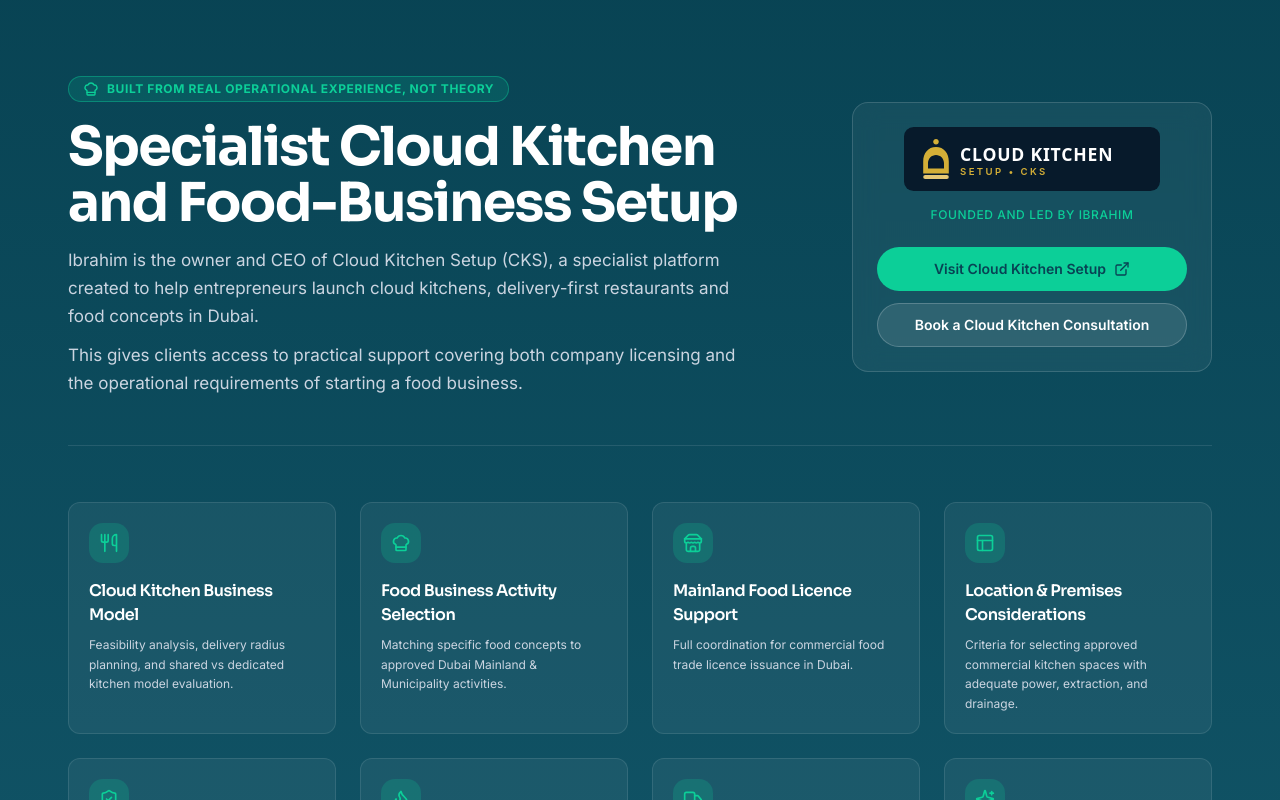
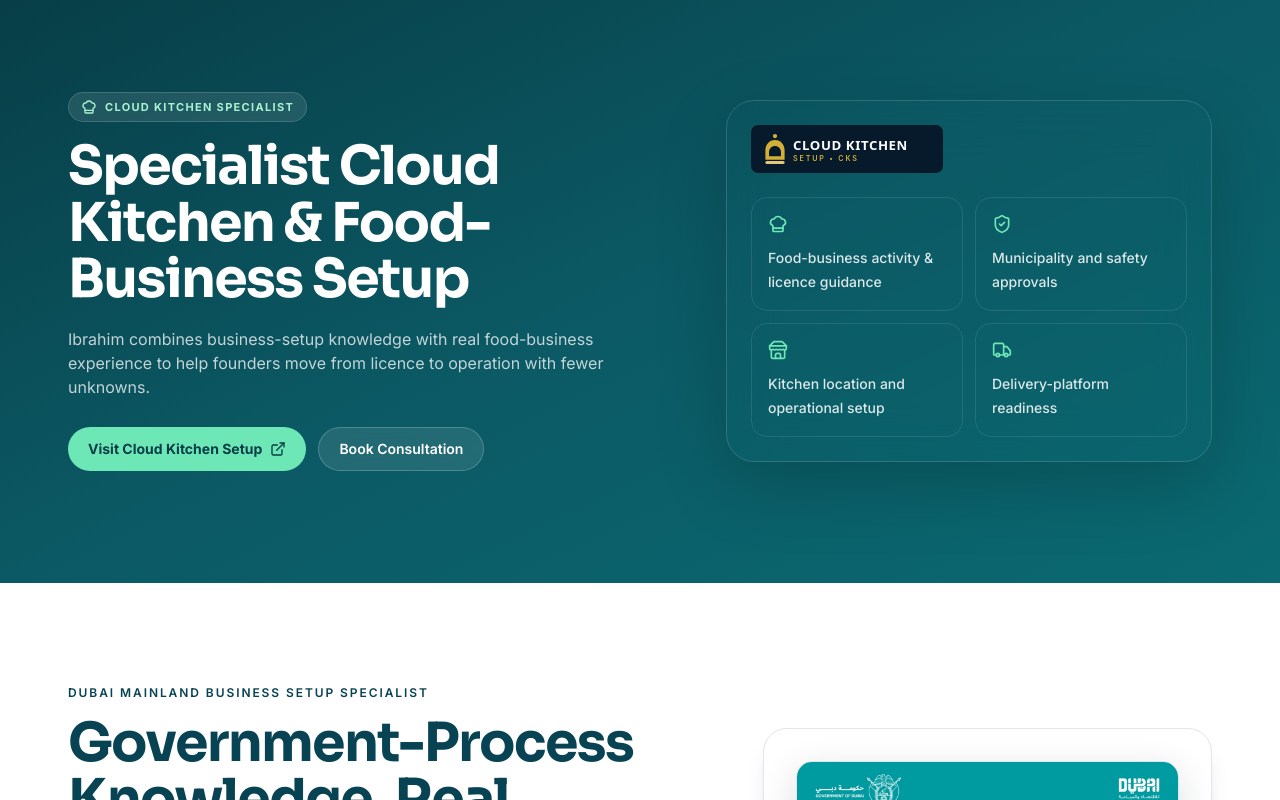
Before and after one commit to fasciola/ibrahim, a React (Vite) app: page / in a window 1280 px wide. Shown: the part 3260-4060 px from the top of the page. Built offline with nearby package versions, Linux system fonts and the light colour scheme; no server answers.

Commit message:
Simplify cloud kitchen section and add negative space

```diff
--- a/src/components/home/CloudKitchenAuthority.jsx
+++ b/src/components/home/CloudKitchenAuthority.jsx
@@ -1,94 +1,66 @@
 import { Link } from "react-router-dom";
-import { Utensils, ExternalLink, ArrowRight, Flame, Store, ShieldCheck, Truck, Layout, ChefHat, Sparkles } from "lucide-react";
+import { ExternalLink, ChefHat, ShieldCheck, Store, Truck } from "lucide-react";
+import { motion } from "framer-motion";
 import { useLanguage } from "@/lib/i18n/LanguageContext";
 
+const spring = { type: "spring", stiffness: 400, damping: 28 };
+const features = [
+  [ChefHat, "Food-business activity & licence guidance"],
+  [ShieldCheck, "Municipality and safety approvals"],
+  [Store, "Kitchen location and operational setup"],
+  [Truck, "Delivery-platform readiness"],
+];
+
 export default function CloudKitchenAuthority() {
-  const { t, dir } = useLanguage();
+  const { t } = useLanguage();
   const c = t.cloudKitchen;
 
-  const cardIcons = [
-    Utensils,
-    ChefHat,
-    Store,
-    Layout,
-    ShieldCheck,
-    Flame,
-    Truck,
-    Sparkles,
-  ];
+  return (
+    <section className="bg-gradient-to-br from-[#073D46] via-[#0B5964] to-[#0A6971] py-20 text-white lg:py-28">
+      <div className="container-wide">
+        <div className="grid items-center gap-10 lg:grid-cols-[1.1fr_0.9fr] lg:gap-16">
+          <div>
+            <span className="inline-flex items-center gap-2 rounded-full border border-white/15 bg-white/10 px-3 py-1.5 text-[11px] font-bold uppercase tracking-[0.12em] text-emerald-200 backdrop-blur-md">
+              <ChefHat className="h-4 w-4" /> Cloud Kitchen Specialist
+            </span>
+            <h2 className="heading-lg mt-4 max-w-2xl text-white">Specialist Cloud Kitchen & Food-Business Setup</h2>
+            <p className="mt-5 max-w-xl text-[15px] leading-7 text-white/75 sm:text-base">
+              Ibrahim combines business-setup knowledge with real food-business experience to help founders move from licence to operation with fewer unknowns.
+            </p>
 
-  return (
-    <section className="py-20 lg:py-24 bg-gradient-to-b from-navy to-navy-secondary text-white">
-      <div className="container-wide">
-        <div className="grid grid-cols-1 lg:grid-cols-12 gap-8 items-center border-b border-white/10 pb-12">
-          <div className="lg:col-span-8">
-            <div className="inline-flex items-center gap-2 rounded-full border border-gold/40 bg-gold/15 px-3.5 py-1 text-xs font-bold uppercase tracking-wider text-gold">
-              <ChefHat className="h-4 w-4" />
-              <span>{c?.subtitle || "Built from real operational experience, not theory"}</span>
-            </div>
-            <h2 className="heading-lg mt-4 text-white font-heading font-bold">
-              {c?.heading || "Specialist Cloud Kitchen and Food-Business Setup"}
-            </h2>
-            <p className="body-lg mt-4 text-slate-300 leading-relaxed max-w-2xl">
-              {c?.p1}
-            </p>
-            <p className="body-lg mt-3 text-slate-300 leading-relaxed max-w-2xl">
-              {c?.p2}
-            </p>
-          </div>
-
-          <div className="lg:col-span-4 flex flex-col items-center lg:items-end">
-            <div className="rounded-2xl border border-white/15 bg-white/5 p-6 text-center backdrop-blur-md w-full max-w-sm">
-              <img
-                src="/images/brand/cks-logo.svg"
-                alt="Cloud Kitchen Setup logo"
-                className="mx-auto h-16 w-auto object-contain"
-              />
-              <span className="mt-4 block text-xs font-medium uppercase tracking-wider text-gold">
-                {c?.ledBy || "Founded and led by Ibrahim"}
-              </span>
-              <div className="mt-6 flex flex-col gap-3">
+            <div className="mt-7 flex flex-wrap gap-3">
               <a
                 href={c?.cksUrl || "https://cloudkitchensetup.com/"}
                 target="_blank"
                 rel="noopener noreferrer"
-                  className="inline-flex h-11 items-center justify-center gap-2 rounded-full bg-gold px-5 text-sm font-semibold text-navy transition-all hover:bg-gold-light"
+                className="focus-ring inline-flex h-11 items-center gap-2 rounded-full bg-emerald-300 px-5 text-sm font-bold text-[#073D46] transition hover:-translate-y-0.5"
               >
-                  <span>{c?.visitCKS || "Visit Cloud Kitchen Setup"}</span>
-                  <ExternalLink className="h-4 w-4" />
+                Visit Cloud Kitchen Setup <ExternalLink className="h-4 w-4" />
               </a>
               <Link
                 to="/consultation"
-                  className="inline-flex h-11 items-center justify-center gap-2 rounded-full border border-white/20 bg-white/10 px-5 text-sm font-semibold text-white transition-all hover:bg-white/20"
+                className="focus-ring inline-flex h-11 items-center rounded-full border border-white/20 bg-white/10 px-5 text-sm font-semibold text-white backdrop-blur-md transition hover:bg-white/15"
               >
-                  <span>{c?.bookConsultation || "Book a Cloud Kitchen Consultation"}</span>
+                Book Consultation
               </Link>
             </div>
           </div>
+
+          <motion.div
+            whileHover={{ y: -4 }}
+            transition={spring}
+            className="rounded-[28px] border border-white/15 bg-white/8 p-6 shadow-[0_24px_70px_rgba(0,0,0,0.18)] backdrop-blur-xl"
+          >
+            <img src="/images/brand/cks-logo.svg" alt="Cloud Kitchen Setup" className="h-12 w-auto object-contain" />
+            <div className="mt-6 grid gap-3 sm:grid-cols-2">
+              {features.map(([Icon, label]) => (
+                <div key={label} className="rounded-2xl border border-white/10 bg-white/7 p-4">
+                  <Icon className="h-5 w-5 text-emerald-300" />
+                  <p className="mt-3 text-sm font-medium leading-6 text-white/85">{label}</p>
                 </div>
+              ))}
             </div>
-
-        {/* 8 Feature Cards */}
-        <div className="mt-14 grid grid-cols-1 gap-6 sm:grid-cols-2 lg:grid-cols-4">
-          {c?.cards?.map((card, idx) => {
-            const Icon = cardIcons[idx % cardIcons.length];
-            return (
-              <div
-                key={idx}
-                className="rounded-xl border border-white/10 bg-white/5 p-5 transition-all hover:border-gold/50 hover:bg-white/10"
-              >
-                <div className="flex h-10 w-10 items-center justify-center rounded-lg bg-gold/20 text-gold">
-                  <Icon className="h-5 w-5" />
-                </div>
-                <h3 className="mt-4 font-heading text-base font-semibold text-white">
-                  {card.title}
-                </h3>
-                <p className="mt-2 text-xs text-slate-300 leading-relaxed">
-                  {card.desc}
-                </p>
-              </div>
-            );
-          })}
+          </motion.div>
         </div>
       </div>
     </section>
```
Lines whose indentation alone changed are shown as unchanged.
